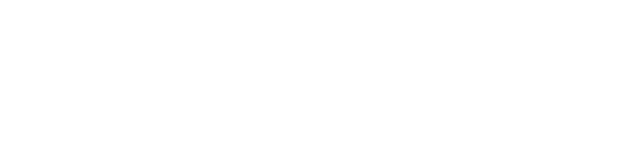
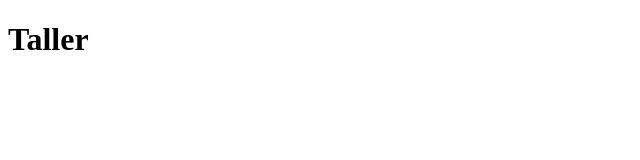
Before and after one commit to J1vc/Taller_lunes, a plain HTML site: page index.html in a window 1280 px wide. Shown: the whole page, without its empty margins (0-640 px from the left). Drawn offline with Linux system fonts and the light colour scheme.

Commit message:
Se agrego un h1 y se le agrego como nombre Taller

```diff
--- a/index.html
+++ b/index.html
@@ -6,6 +6,7 @@
     <title>Taller Lunes BP</title>
 </head>
 <body>
+    <h1>Taller</h1>
 
 </body>
 </html>
```
